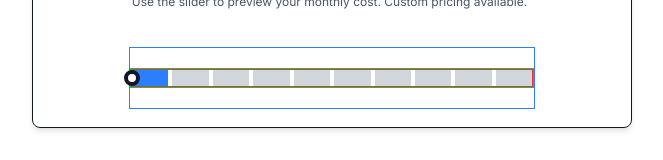
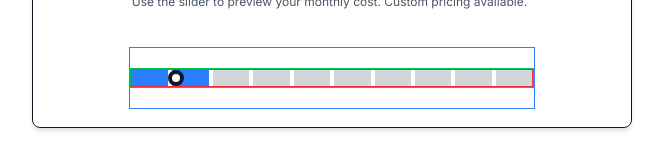
Before and after one commit to Yushank/card-components, a Next.js app: page / in a window 1280 px wide. Shown: the part 472-632 px from the top of the page, without its empty margins (308-971 px from the left). Built offline with nearby package versions, Linux system fonts and the light colour scheme; a web font is replaced by a local one.

Commit message:
sliderCostCard with updated slider v.2.2

```diff
--- a/src/app/components/Slider/Slider2.tsx
+++ b/src/app/components/Slider/Slider2.tsx
@@ -1,11 +1,12 @@
 import React, { useRef, useState } from "react";
 import { motion } from "motion/react";
 
-export const Slider2 = () => {
-  const [value, setValue] = useState(0);
-
-  const max = 9;
-
+interface sliderProps {
+  value: number;
+  onChange: (value: number) => void;
+  max: number;
+}
+export const Slider2 = ({ value, onChange, max }: sliderProps) => {
   const sliderRef = useRef<HTMLDivElement>(null);
 
   const progress = (value / max) * 100;
@@ -17,7 +18,7 @@ export const Slider2 = () => {
     const percent = x / rect.width; //this gives what percentage of slider the mouse is in
     const nextValue = Math.round(percent * max); //this gives round value
     const clamped = Math.max(0, Math.min(max, nextValue)); //prevent overflow
-    setValue(clamped);
+    onChange(clamped);
   };
 
   return (
--- a/src/app/components/SliderCostCard/SlidercostCard.tsx
+++ b/src/app/components/SliderCostCard/SlidercostCard.tsx
@@ -39,7 +39,7 @@ export const SlidercostCard = () => {
           </p>
         </div>
         <div className="w-[68%] border border-blue-500">
-          <Slider2 />
+          <Slider2 value={value} onChange={setValue} max={9} />
         </div>
       </div>
     </div>
```
